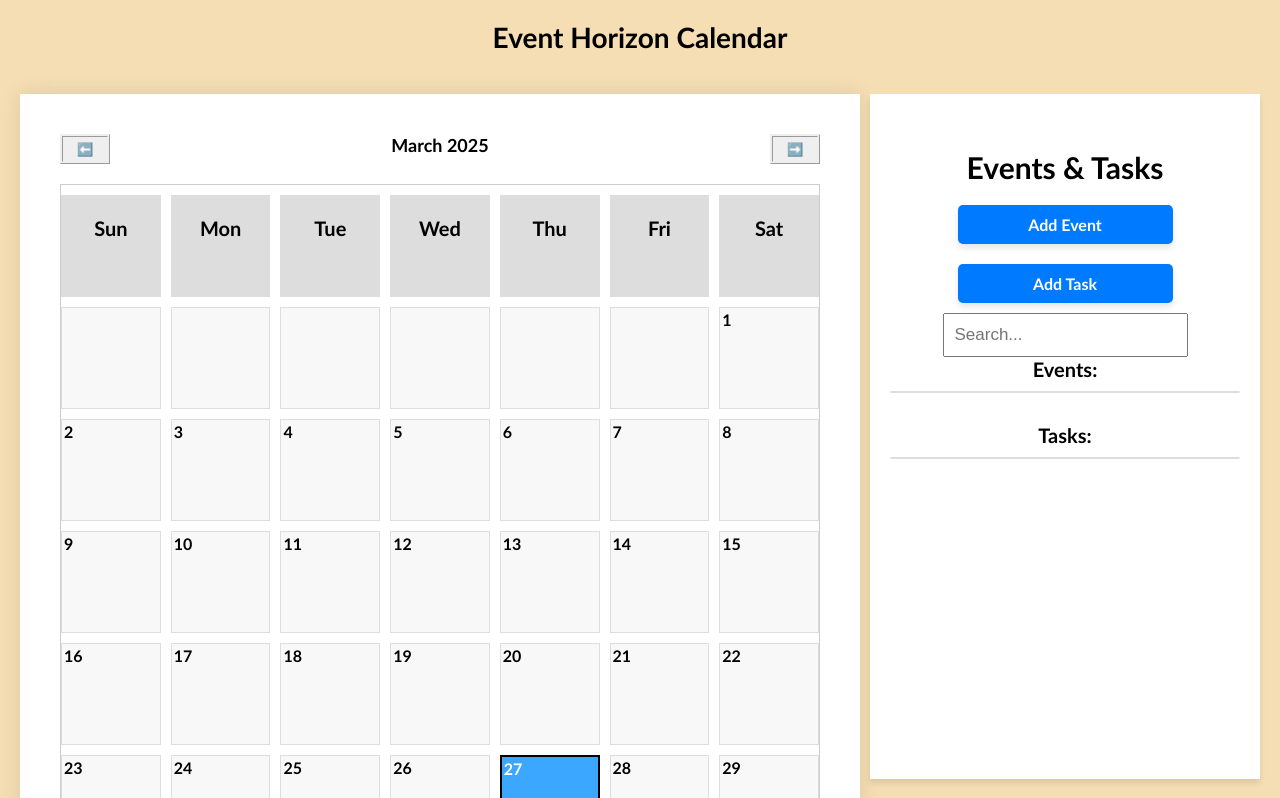
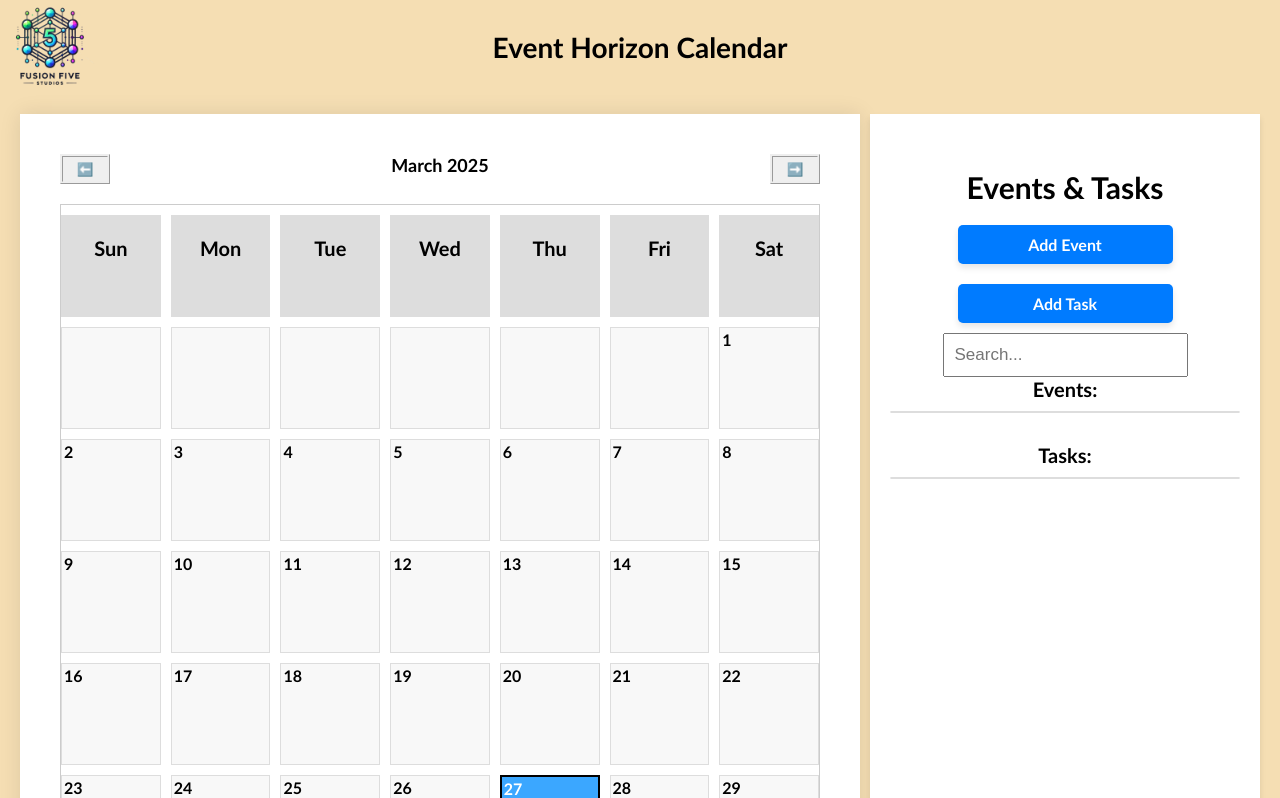
Before and after one commit to NoohAlavi/fusion_four_studios_repo, a Flask app: page / in a window 1280 px wide. Shown: the top 798 px of the page. Run offline with Flask 3, Linux system fonts and the light colour scheme.

Commit message:
added logo

```diff
--- a/templates/calendar.html
+++ b/templates/calendar.html
@@ -12,9 +12,13 @@
         <meta name="viewport" content="width=device-width, initial-scale=1.0">
         <title>Event Horizon Calendar</title>
         <link rel="stylesheet" href="{{ url_for('static', filename='styles.css') }}">
+        <link rel="icon" type="image/png" href="{{ url_for('static', filename='icon.png') }}">
     </head>
     <body>
-        <h1 class="title">Event Horizon Calendar</h1>
+        <div style="display: flex; align-items: center; justify-content: center; text-align: center; position: relative; margin: 30px 0;">
+            <img src="{{ url_for('static', filename='icon.png') }}" alt="Event Horizon Calendar Logo" style="width: 100px; height: 100px; position: absolute; left: 0; margin-top: 20px; margin-bottom: 20px;">
+            <h1 class="title" style="margin: 0; flex-grow: 1;">Event Horizon Calendar</h1>
+        </div>
         <div class="main-container">
 
             <!-- Left: Calendar Panel -->
```
Also changed, not shown: static/icon.png (added).
